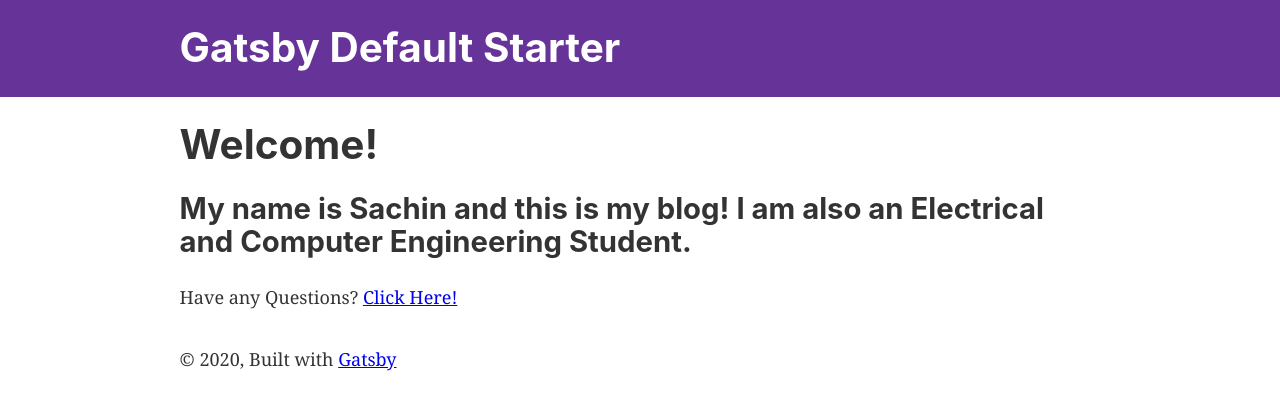
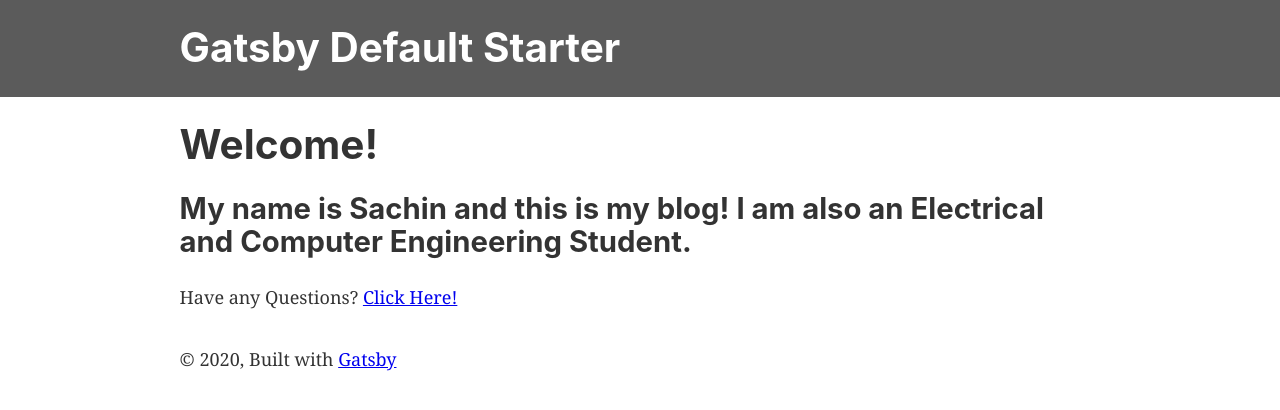
Before and after one commit to sachin-subramanian/blog-spot, a Gatsby site: page / in a window 1280 px wide. Built offline with nearby package versions, Linux system fonts and the light colour scheme; Gatsby itself is replaced by a stand-in of ours.

Commit message:
added changes

```diff
--- a/src/components/header.js
+++ b/src/components/header.js
@@ -5,7 +5,7 @@ import React from "react"
 const Header = ({ siteTitle }) => (
   <header
     style={{
-      background: `rebeccapurple`,
+      background: `rgba(50,50,50,0.8)`,
       marginBottom: `1.45rem`,
     }}
   >
```
